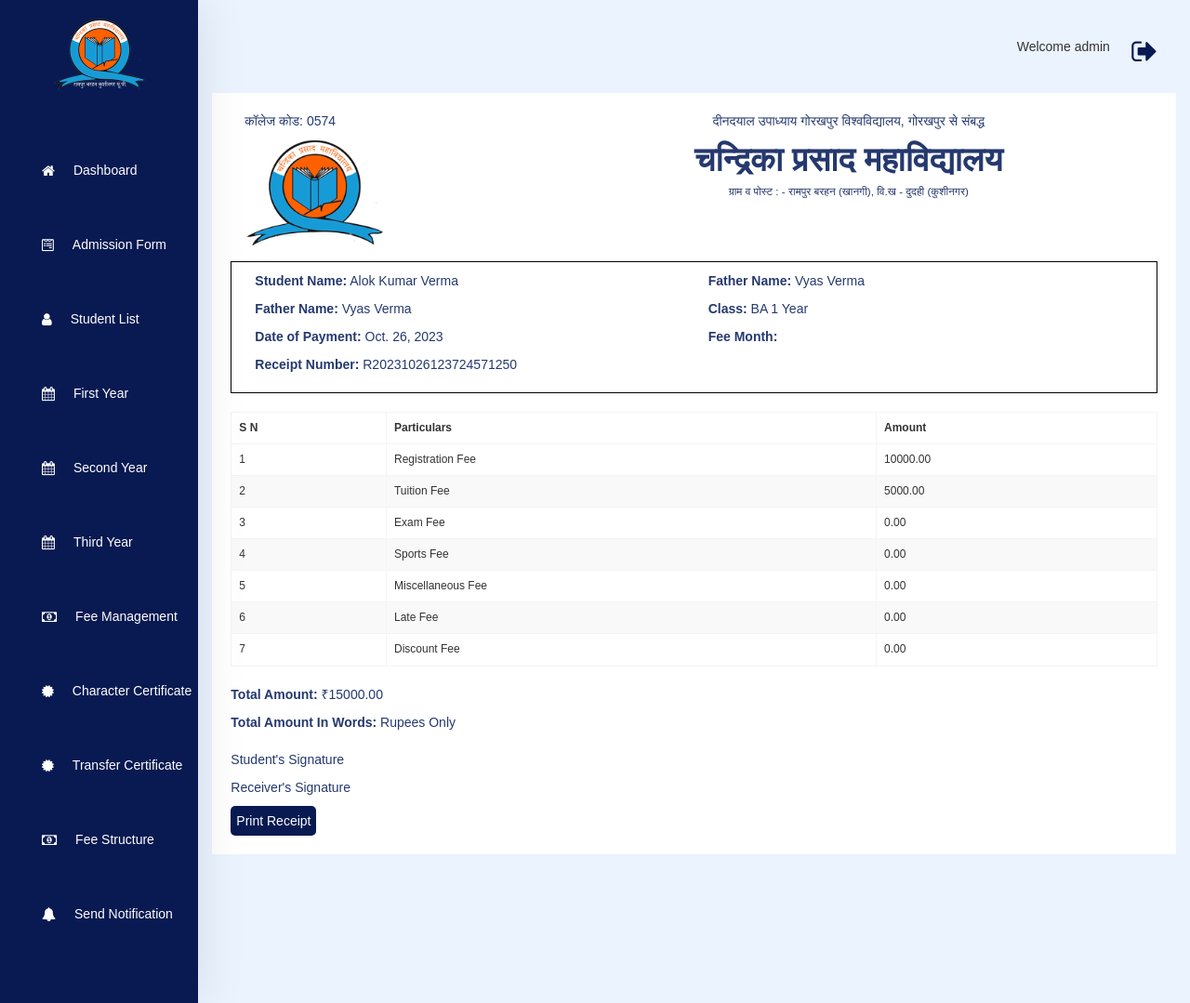
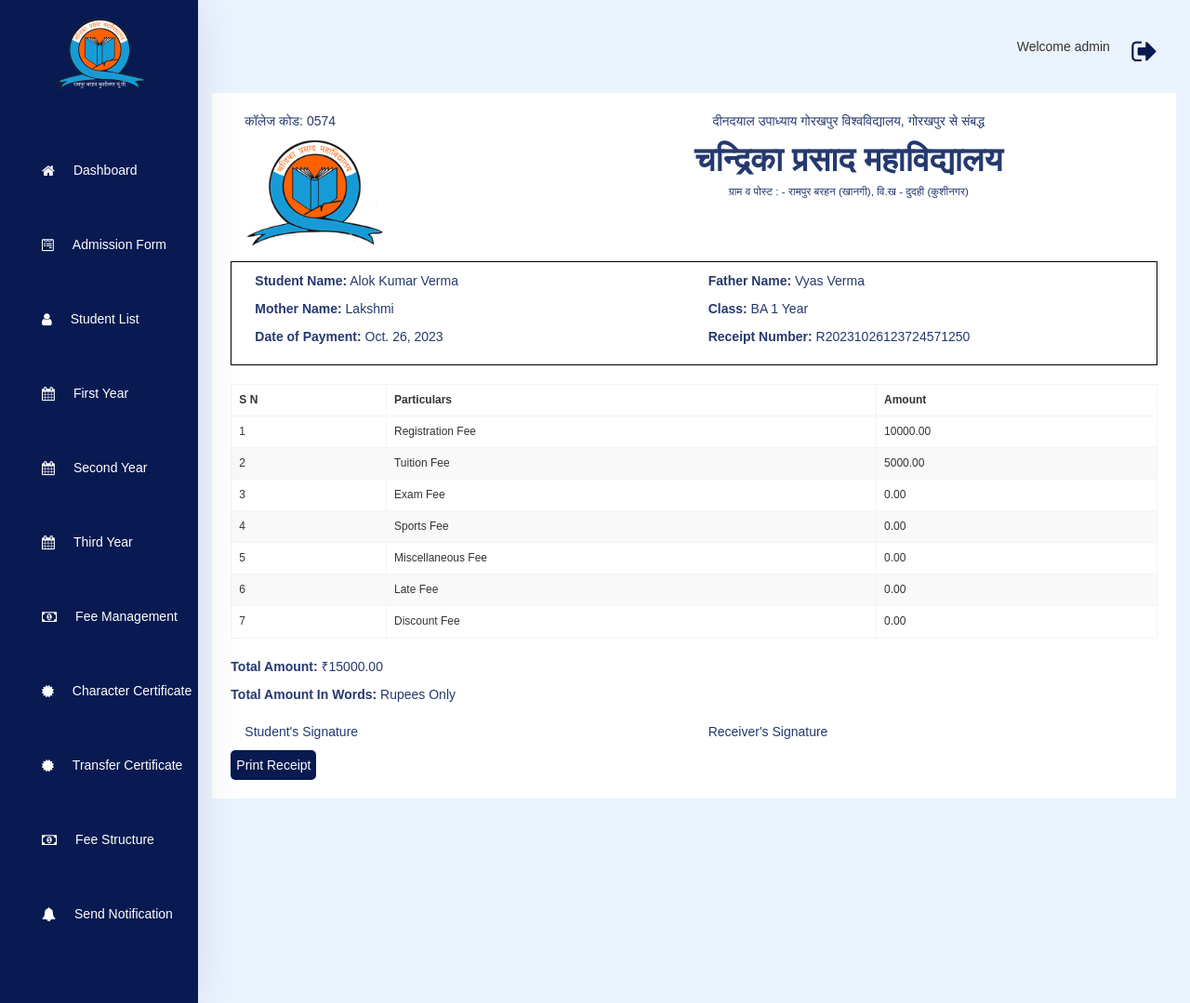
Before and after one commit to alok1994/collegeManagement, a Django app: page /fee_management/generate_receipt/71/ in a window 1280 px wide. Shown: the whole page at 93% size. Run offline with Django 4.2, Linux system fonts and the light colour scheme; a user stored in the database is signed in; data comes from the database, SQL or seed files in the repository; some libraries are stand-ins or nearby versions.

Commit message:
receipt update

```diff
--- a/collegeManagement/settings.py
+++ b/collegeManagement/settings.py
@@ -165,6 +165,5 @@
 
 STATIC_ROOT = os.path.join(BASE_DIR, 'staticfiles')
 
-
-TWILIO_ACCOUNT_SID = 'Adfsfs'
-TWILIO_AUTH_TOKEN = 'fsfsfsd'
+TWILIO_ACCOUNT_SID = 'ACb006f2263d5d394d905e53b045aca49f'
+TWILIO_AUTH_TOKEN = 'f7af6409b2dc988fa582ee9c2c8f55d8'
--- a/fee_management/templates/fee_management/receipt.html
+++ b/fee_management/templates/fee_management/receipt.html
@@ -41,7 +41,7 @@
                     </div>
                     <div class="clearfix"></div>
                     <div class="col-sm-6">
-                        <p><b>Father Name:</b> {{ student.father_name }}</p>
+                        <p><b>Mother Name:</b> {{ student.mother_name }}</p>
                     </div>
                     <div class="col-sm-6">
                         <p><b>Class:</b> BA {{ student.admission_batch }} Year</p>
@@ -51,12 +51,12 @@
                         <p><b>Date of Payment:</b> {{ fee.payment_date }}</p>
                     </div>
                     <div class="col-sm-6">
-                        <p><b>Fee Month:</b> {{ fee.fee_for_month }}</p>
+                        <p><b>Receipt Number:</b> {{ fee.receipt_number }}</p>
                     </div>
                     <div class="clearfix"></div>
-                    <div class="col-sm-6">
+                    <!-- <div class="col-sm-6">
                         <p><b>Receipt Number:</b> {{ fee.receipt_number }}</p>
-                    </div>
+                    </div> -->
 
                 </div>
                 <table class="student_list_tab" style="margin-left: 0px;">
@@ -112,11 +112,11 @@
                 </div>
                 <div class="footer">
                     <div class="signature-block">
-                        <div class="student-signature">
+                        <div class="student-signature col-sm-6">
                             <p>Student's Signature</p>
                             <!-- Add space for the student's signature -->
                         </div>
-                        <div class="receiver-signature">
+                        <div class="receiver-signature col-sm-6">
                             <p>Receiver's Signature</p>
                             <!-- Add space for the receiver's signature -->
                         </div>
--- a/fee_management/views.py
+++ b/fee_management/views.py
@@ -64,7 +64,7 @@
         try:
             message = client.messages.create(
                 to=formatted_to_number,
-                from_='33430',  # Replace with your Twilio number
+                from_='+13348304110',  # Replace with your Twilio number
                 body=message
             )
         except Exception as e:
@@ -96,6 +96,8 @@
             fee.total_paid_amount = total_paid_amount
 
             fee.semester = student.current_semester
+
+            fee.total_amount_in_words = num2words(total_paid_amount, lang='en_IN').title()
 
             # Query the database to get the fee history for the selected student
             fee_history = Fee.objects.filter(student=student).order_by('-payment_date')
@@ -206,7 +208,7 @@
 
         message = client.messages.create(
             to=formatted_to_number,
-            from_='3432',
+            from_='+13348304110',
             body=message
         )
         return HttpResponse("Message sent successfully!")
```
